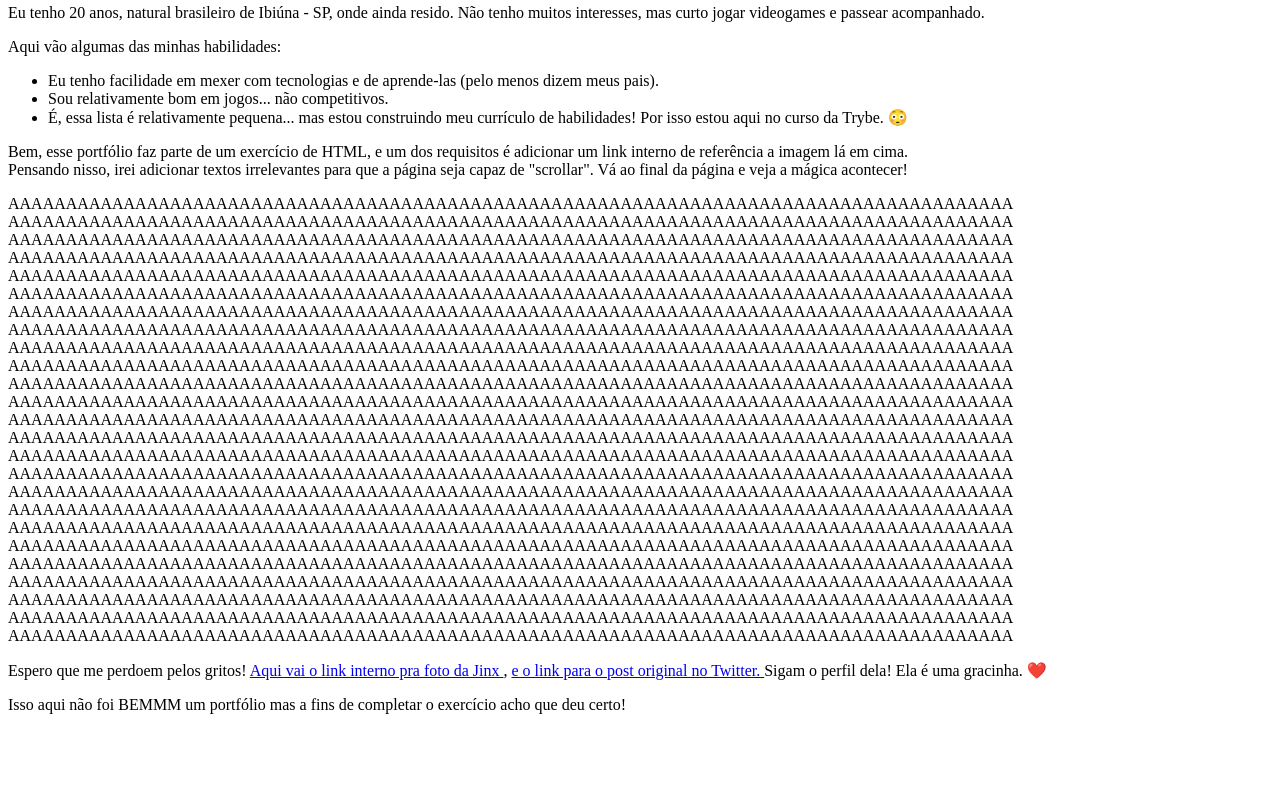
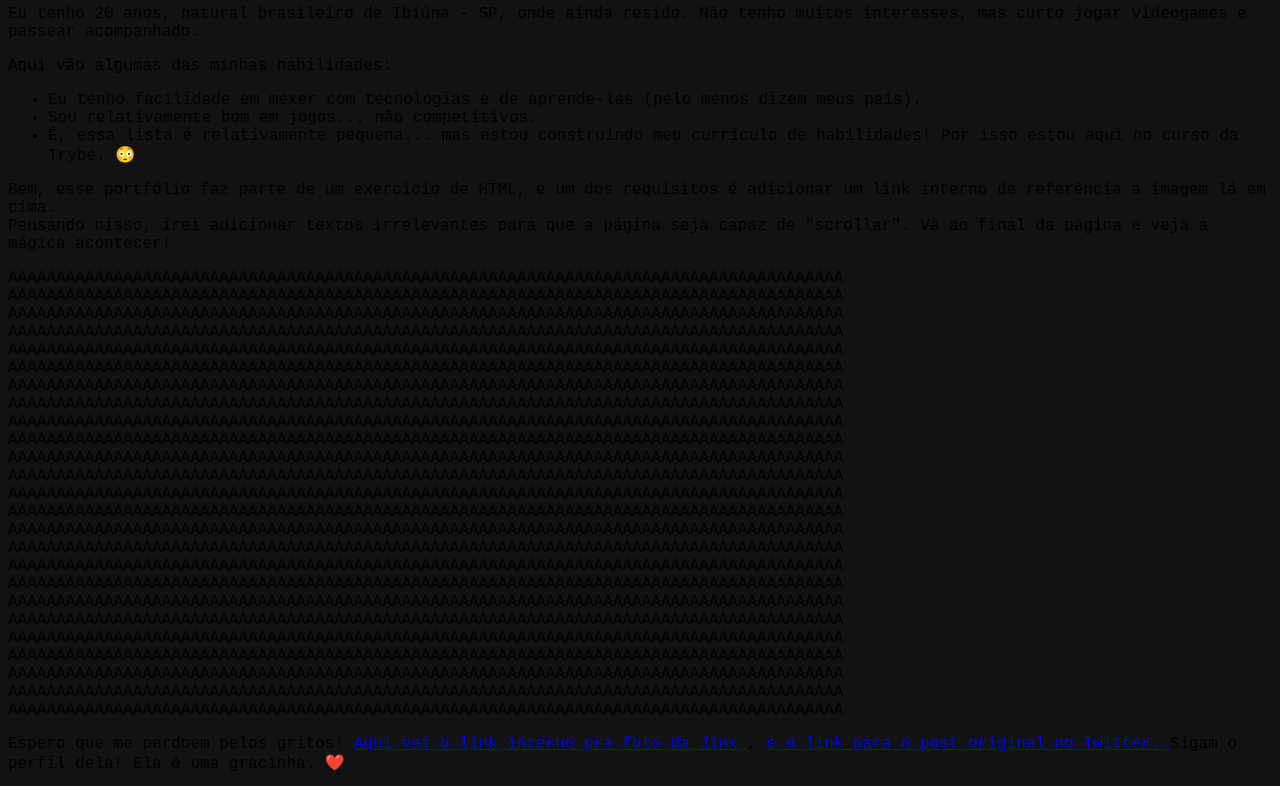
Before and after one commit to mhps-m/mhps-m.github.io, a plain HTML site: page index.html in a window 1280 px wide. Shown: the part 355-1141 px from the top of the page. Before the commit the page ends 1085 px from the top, so only its background shows below. Drawn offline with Linux system fonts and the light colour scheme.

Commit message:
Adicionado tag style com alterações à tag body

```diff
--- a/index.html
+++ b/index.html
@@ -2,7 +2,15 @@
 <html lang="pt-br">
     <head>
         <meta charset="UTF-8">
-        <title>Portfólio Web do Miguel</title>
+        <title>
+            Portfólio Web do Miguel
+        </title>
+        <style>
+            body {
+                background-color: #121212;
+                font-family:'Courier New', Courier, monospace;
+            }
+        </style>
     </head>
     <body>
         <h1>
```
